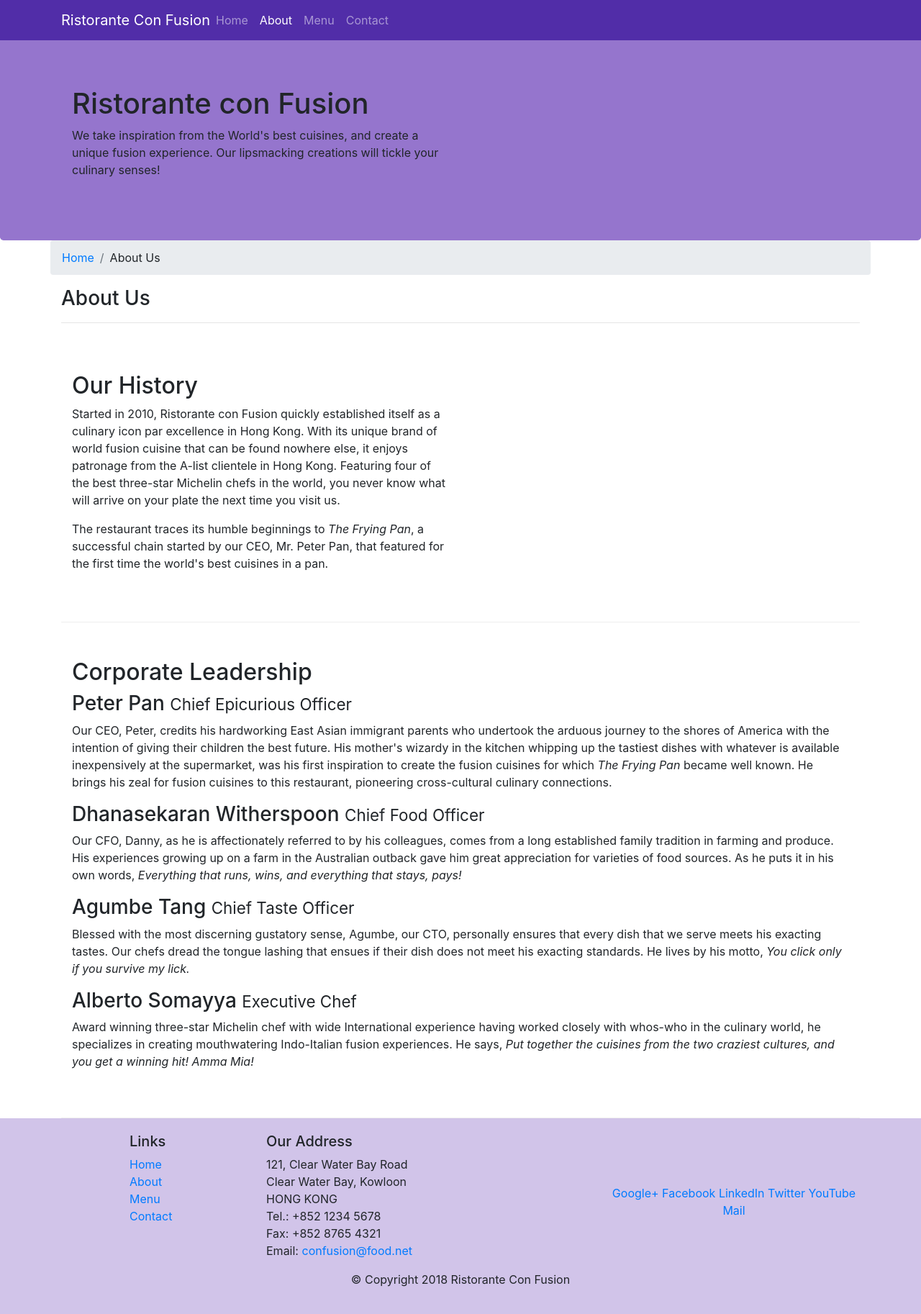
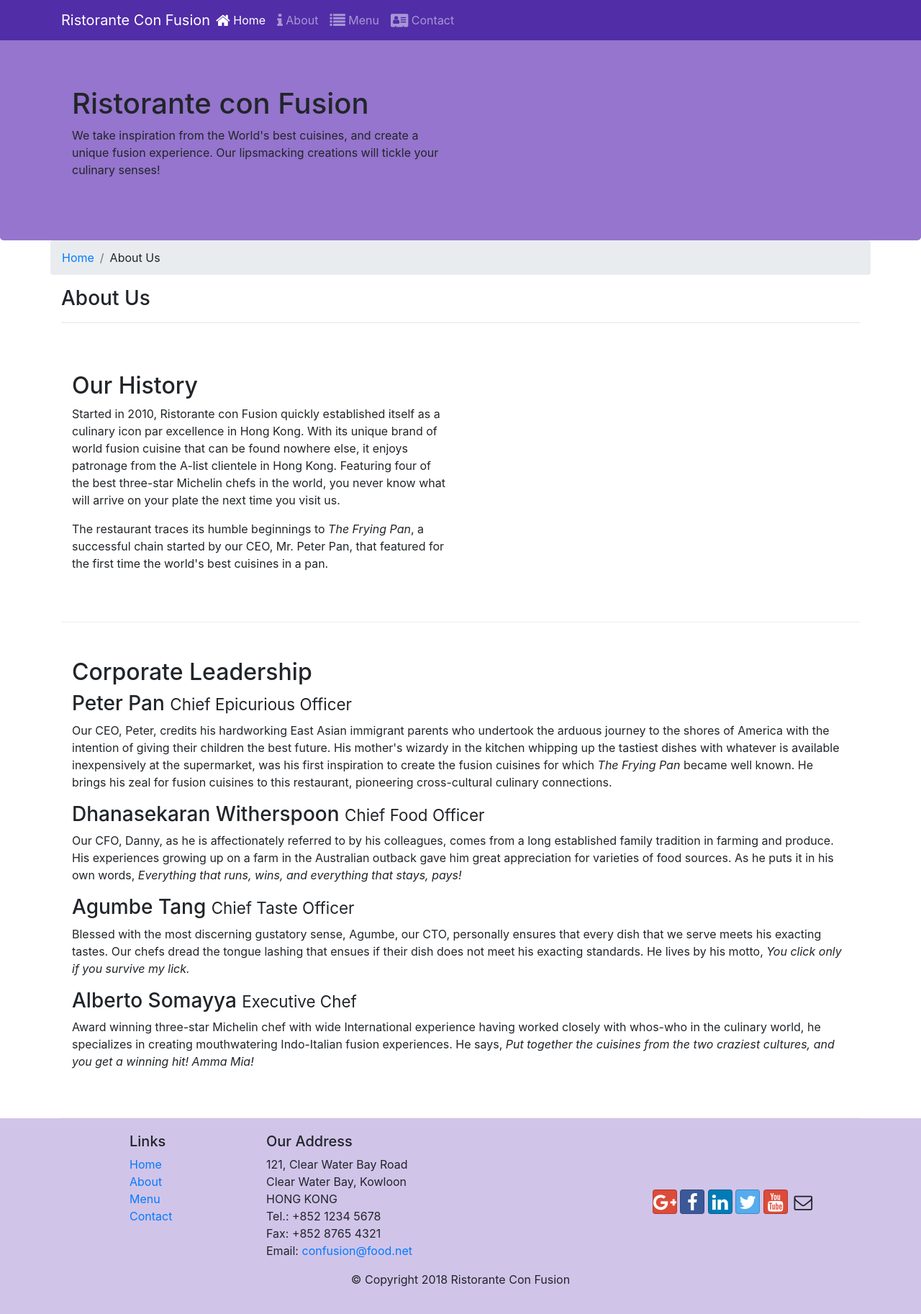
Before and after one commit to Zemnitskiy/ristorante, a website: page aboutus.html in a window 1280 px wide. Shown: the whole page at 72% size. Drawn offline with nearby package versions, Linux system fonts and the light colour scheme.

Commit message:
Icon Fonts

```diff
--- a/aboutus.html
+++ b/aboutus.html
@@ -10,6 +10,8 @@
         <!-- Bootstrap CSS -->
         <link rel="stylesheet" href="node_modules/bootstrap/dist/css/bootstrap.min.css">
         <link rel="stylesheet" href="css/styles.css">
+        <link rel="stylesheet" href="node_modules/font-awesome/css/font-awesome.min.css">
+        <link rel="stylesheet" href="node_modules/bootstrap-social/bootstrap-social.css">
     <title>Ristorante Con Fusion: About Us</title>
 
 </head>
@@ -24,12 +26,12 @@
             Ristorante Con Fusion
         </a>
         <div class="collapse navbar-collapse" id="Navbar">
-            <ul class="navbar-nav mr-auto">
-                <li class="nav-item"><a class="nav-link" href="./index.html">Home</a></li>
-                <li class="nav-item active"><a class="nav-link" href="#">About</a></li>
-                <li class="nav-item"><a class="nav-link" href="#">Menu</a></li>
-                <li class="nav-item"><a class="nav-link" href="#">Contact</a></li>
-            </ul>
+                        <ul class="navbar-nav mr-auto">
+                            <li class="nav-item active"><a class="nav-link" href="#"><span class="fa fa-home fa-lg"></span> Home</a></li>
+                            <li class="nav-item"><a class="nav-link" href="./aboutus.html"><span class="fa fa-info fa-lg"></span> About</a></li>
+                            <li class="nav-item"><a class="nav-link" href="#"><span class="fa fa-list fa-lg"></span> Menu</a></li>
+                            <li class="nav-item"><a class="nav-link" href="#"><span class="fa fa-address-card fa-lg"></span> Contact</a></li>
+                        </ul>
         </div>
 
     </div>
@@ -116,12 +118,13 @@
                 </div>
                 <div class="col-12 col-sm-4 align-self-center">
                     <div class="text-center">
-                        <a href="http://google.com/+">Google+</a>
-                        <a href="http://www.facebook.com/profile.php?id=">Facebook</a>
-                        <a href="http://www.linkedin.com/in/">LinkedIn</a>
-                        <a href="http://twitter.com/">Twitter</a>
-                        <a href="http://youtube.com/">YouTube</a>
-                        <a href="mailto:">Mail</a>
+                        <a class="btn btn-social-icon btn-google" href="http://google.com/+"><i class="fa fa-google-plus fa-lg"></i></a>
+                        <a class="btn btn-social-icon btn-facebook" href="http://www.facebook.com/profile.php?id="><i
+                                class="fa fa-facebook fa-lg"></i></a>
+                        <a class="btn btn-social-icon btn-linkedin" href="http://www.linkedin.com/in/"><i class="fa fa-linkedin fa-lg"></i></a>
+                        <a class="btn btn-social-icon btn-twitter" href="http://twitter.com/"><i class="fa fa-twitter fa-lg"></i></a>
+                        <a class="btn btn-social-icon btn-google" href="http://youtube.com/"><i class="fa fa-youtube fa-lg"></i></a>
+                        <a class="btn btn-social-icon" href="mailto:"><i class="fa fa-envelope-o fa-lg"></i></a>
                     </div>
                 </div>
            </div>
--- a/package.json
+++ b/package.json
@@ -15,6 +15,8 @@
   },
   "dependencies": {
     "bootstrap": "^4.5.3",
+    "bootstrap-social": "^5.1.1",
+    "font-awesome": "^4.7.0",
     "jquery": "^3.5.1",
     "popper.js": "^1.12.9"
   }
```
Also changed, not shown: index.html (+15 -13 lines), 1 other file.
